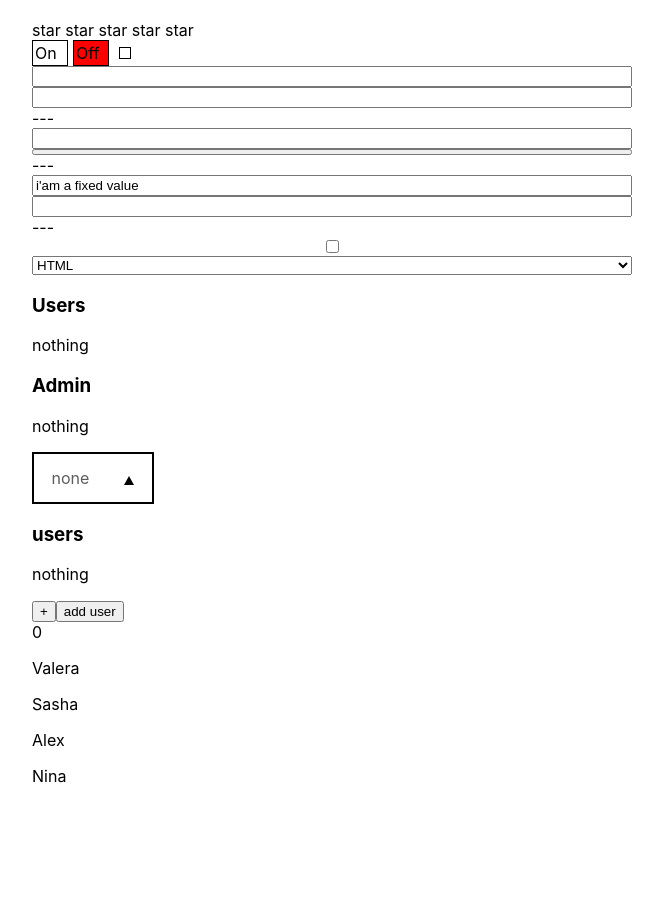
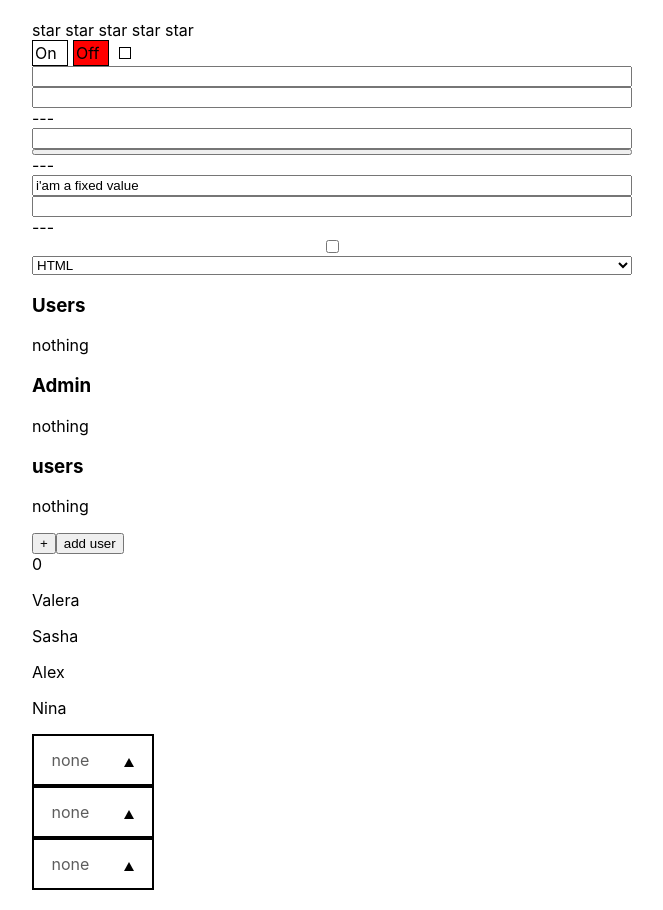
Before and after one commit to Katherina17/reactKabzda, a React (Create React App) app: page / in a window 1280 px wide. Shown: the whole page, without its empty margins (308-971 px from the left). Before the commit the page ends 806 px from the top, so only its background shows below. Built offline with nearby package versions, Linux system fonts and the light colour scheme.

Commit message:
feat: add useMemo for select

```diff
--- a/src/App.tsx
+++ b/src/App.tsx
@@ -1,4 +1,4 @@
-import React, { useState } from 'react';
+import React, { useState, useMemo } from 'react';
 import './App.css';
 import {RatingSecret, RatingValuePropsType, valueType} from "./components/Rating/RatingSecret";
 import {OnOff} from "./components/OnOff/OnOf";
@@ -8,6 +8,7 @@ import {SelectSecret, SelectType} from "./components/Select/SelectSecret";
 import {UnctrolledAccordionSecret} from "./components/UnconrolledAccordion/UncontrolledAccordion";
 import {Example1} from "./components/ReactMemo/ReactMemo";
 import AccordionSecret from "./components/Accordion/Accordion";
+import {ExampleSelectWithMemoSecret} from "./components/ExampleSelectWithMemo/ExampleSelectWithMemoSecret";
 
 const usersValues = [
     {id: 1, value: 'Stas'},
@@ -34,12 +35,45 @@ const selectData: SelectType[] = [
 
 ]
 
+export type SelectWithMemo = {
+    id: number;
+    value: string;
+    title: string;
+    citizens?: number;
+}
+
+const DataForExampleSelectWithMemo: SelectWithMemo[] = [
+    {id: 1, value: '1', title: 'none'},
+    {id: 2, value: '2', title: 'Minsk', citizens: 50000},
+    {id: 3, value: '3', title: 'Moscow', citizens: 100000},
+    {id: 4, value: '4', title: 'Gomel', citizens: 30000},
+
+]
+
 function App() {
     const[ratingValue, setRatingValue] = useState<valueType>(0);
     const[collapsedValue, setCollapsedValue] = useState(false);
     const [light, setLight] = useState<boolean>(false);
     const [selectValue, setSelectValue] = useState('1');
+    const [selectValueWithO, setSelectValueWithO] = useState('1');
+    const [selectValueCitizen, setSelectValueCitizen] = useState('1');
 
+    const usualSelectData = useMemo(()=> {
+        return DataForExampleSelectWithMemo;
+    }, [])
+    const selectDataWithOMemo = useMemo(()=> {
+        return DataForExampleSelectWithMemo.filter(el => el.title.indexOf('o') !== -1);
+    }, []);
+    const selectDataCitizenMemo = useMemo(()=> {
+        return DataForExampleSelectWithMemo.filter(el => el.citizens ? el.citizens > 30000 : el);
+    }, [])
+   /* const [selectValue, setSelectValue] = useState<SelectWithMemo[]>([
+        {id: 1, value: '1', title: 'none'},
+        {id: 2, value: '2', title: 'Minsk', citizens: 50000},
+        {id: 3, value: '3', title: 'Moscow', citizens: 100000},
+        {id: 4, value: '4', title: 'Gomel', citizens: 30000},
+
+    ])*/
 
     const onClickHandler = (value: string) => {
         console.log(`Hello, ${value}, have a good day!`)
@@ -63,11 +97,14 @@ function App() {
                        setCollapsedValue={setCollapsedValue}
                        callBack={(value) => onClickHandler(value)}/>
 
-            <Select selectData={selectData}
+          {/*  <Select selectData={selectData}
                     setSelectValue={setSelectValue}
-                    value={selectValue}/>
+                    value={selectValue}/>*/}
             <UncontrolledAccordion title={'users'}/>
             <Example1/>
+            <ExampleSelectWithMemo selectData={usualSelectData} value={selectValue} setSelectValue={setSelectValue}/>
+            <ExampleSelectWithMemo selectData={selectDataWithOMemo} value={selectValueWithO} setSelectValue={setSelectValueWithO}/>
+            <ExampleSelectWithMemo selectData={selectDataCitizenMemo} value={selectValueCitizen} setSelectValue={setSelectValueCitizen}/>
         </div>
     );
 }
@@ -78,6 +115,6 @@ const Select = React.memo(SelectSecret)
 const UncontrolledAccordion= React.memo(UnctrolledAccordionSecret)
 const UncontrolledInputs= React.memo(UncontrolledInputsSecret)
 const UncontrolledOnOff= React.memo(UncontrolledOnOffSecret)
-
+const ExampleSelectWithMemo= React.memo(ExampleSelectWithMemoSecret)
 
 export default App;
--- /dev/null
+++ b/src/components/ExampleSelectWithMemo/ExampleSelectWithMemoSecret.tsx
@@ -0,0 +1,83 @@
+import {SelectWithMemo} from "../../App";
+import React, {KeyboardEvent, useState} from "react";
+import s from "../Select/Select.module.css";
+
+type ExampleSelectWithMemoPropsType = {
+    selectData: SelectWithMemo[]
+    value: string;
+    setSelectValue: (value: string) => void;
+}
+
+export const ExampleSelectWithMemoSecret = (props: ExampleSelectWithMemoPropsType) => {
+    let currValue = props.selectData.find(el => el.value === props.value);
+    const [isSelectedValue, setIsSelectedValue] = useState(false);
+    const onKeyUpHandler = (e: KeyboardEvent<HTMLDivElement>) => {
+        for(let i = 0; i < props.selectData.length; i++){
+            if(e.keyCode === 40 && (currValue && currValue.value) === props.selectData[i].value){
+                if(i === props.selectData.length - 1) break
+                props.setSelectValue(props.selectData[i+1].value)
+                break;
+            } else if(e.keyCode === 38 && (currValue && currValue.value) === props.selectData[i].value){
+                if(i === 0) break;
+                props.setSelectValue(props.selectData[i-1].value)
+                break;
+            }
+            if(e.code === 'Enter'){
+                setIsSelectedValue(false)
+            }
+        }
+    }
+    const onClickHandler = () => {
+        setIsSelectedValue(!isSelectedValue)
+    }
+    const changeInputValueOnClick = (value: string) => {
+        props.setSelectValue(value);
+    }
+    return (
+        <>
+            <div className={isSelectedValue ? `${s.selectActive}` : s.select} onClick={onClickHandler} onKeyUp={onKeyUpHandler} tabIndex={0}>
+                <span>{currValue && currValue.title}</span>
+                <div className={ isSelectedValue ? s.arrowActive : s.arrow}></div>
+            </div>
+            <div>
+                {isSelectedValue && <ModalSelectValues selectData={props.selectData}
+                                                       callBack={changeInputValueOnClick}
+                                                       selectedValue={currValue && currValue.value}
+                                                       isSelectedValue={isSelectedValue}
+                                                       setIsSelectedValue={setIsSelectedValue}
+                />}
+            </div>
+        </>
+    )
+}
+
+type ModalSelectValues = {
+    selectData: SelectWithMemo[]
+    callBack: (title: string) => void
+    selectedValue: string | undefined;
+    isSelectedValue: boolean;
+    setIsSelectedValue: (val: boolean) => void
+}
+
+const ModalSelectValuesSecret = (props: ModalSelectValues) => {
+    const addCallBacks = (value: string) => {
+        props.callBack(value);
+        props.setIsSelectedValue(!props.isSelectedValue)
+    }
+    return (
+        <div className={s.modalSelectValues}>
+            {props.selectData.map(el => {
+                    return (
+                        <div className={props.selectedValue === el.value ? s.targetItem : ''}
+                             key={el.id}
+                             onClick={() => addCallBacks(el.value)}
+                        >{el.title}</div>
+                    )
+                }
+            )
+            }
+        </div>
+    )
+}
+
+const ModalSelectValues = React.memo(ModalSelectValuesSecret);
```
